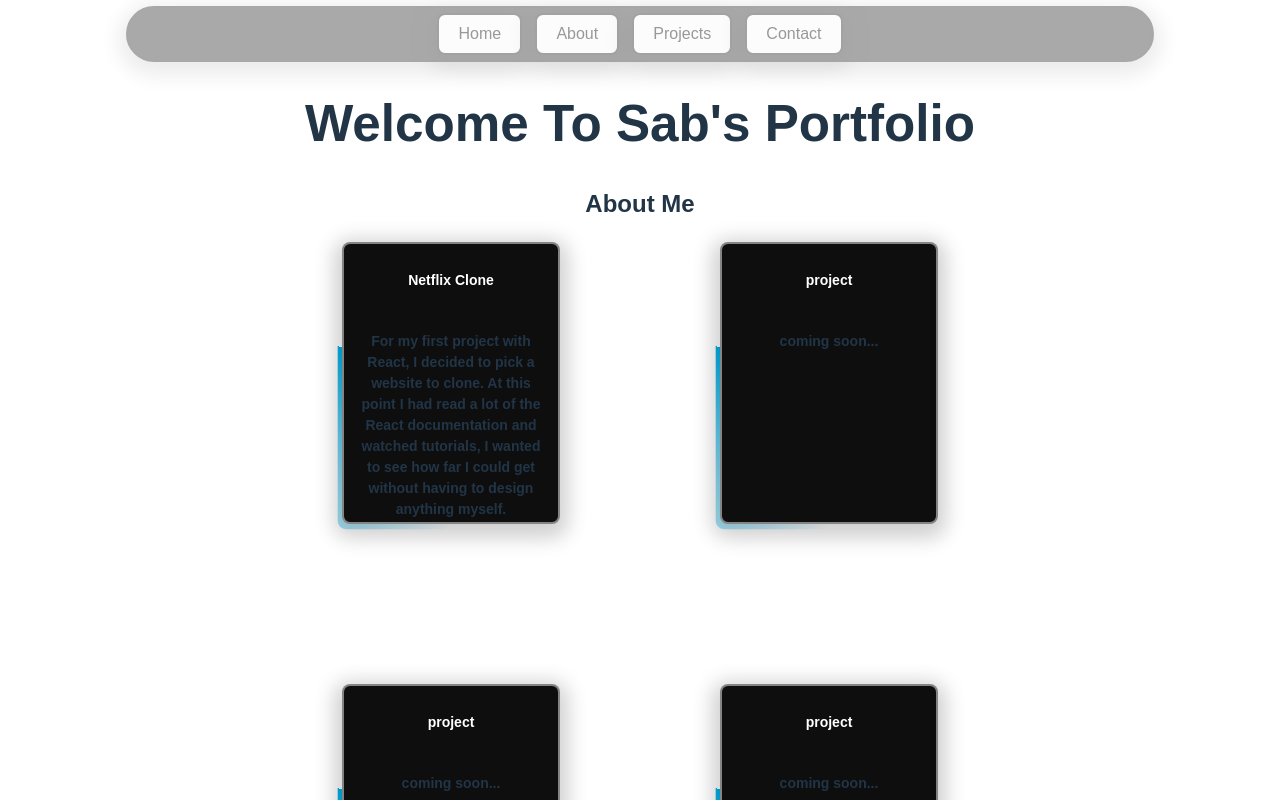
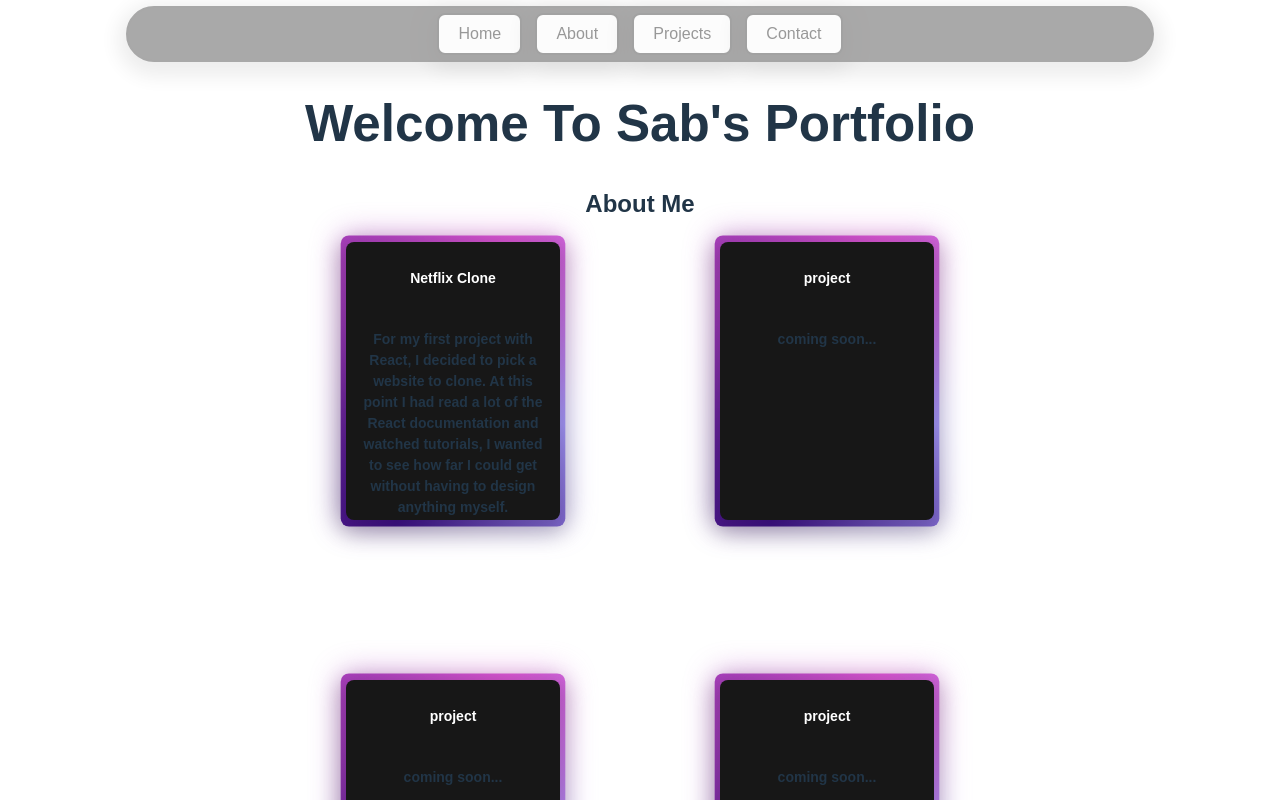
Before and after one commit to Sabalann/Portfolio, a React (Vite) app in the folder Portfolio/: page / in a window 1280 px wide. Shown: the top 800 px of the page. Built offline with nearby package versions, Linux system fonts and the light colour scheme.

Commit message:
Fixed the pseudo element appearing in front of parent issue, played with some color schemes for the cards

```diff
--- a/Portfolio/src/App.css
+++ b/Portfolio/src/App.css
@@ -59,29 +59,19 @@ button {
   position: relative;
   width: 190px;
   height: 254px;
-  background-color: #0e0e0e;
-  display: -webkit-box;
-  display: -ms-flexbox;
+  background-color: #171717;
   display: flex;
-  -webkit-box-orient: vertical;
-  -webkit-box-direction: normal;
-  -ms-flex-direction: column;
   flex-direction: column;
-  -webkit-box-pack: end;
-  -ms-flex-pack: end;
   justify-content: start;
   padding: 12px;
   gap: 12px;
   border-radius: 8px;
   cursor: pointer;
   box-shadow: 0 6px 20px 8px rgba(0, 0, 0, 0.19);
-  border: rgba(255, 255, 255, 0.49) 2px solid;
   transition: 0.5s ease;
 }
 
-.card:hover {
-  transform: scale(1.05);
-}
+
 
 
 @property --angle {
@@ -90,20 +80,43 @@ button {
   inherits: false;
 }
 
-.card::after {
+.cardBackground {
+    position: relative;
+    width: 100%;
+    height: 100%;
+    transition: 0.5s ease;
+
+}
+
+.cardBackground:hover {
+  transform: rotate(1deg) scale(1.05);
+  background: #171717;
+  background-color: #171717;
+  box-shadow: 0 8px 25px 15px rgba(0, 0, 0, 0.25);
+}
+
+.cardBackground::after, .cardBackground::before {
   position: absolute;
-  background: conic-gradient(from var(--angle), transparent 70%, #00afe6);
-  content: "";
+  background: conic-gradient(from var(--angle), #40128B, #9336B4, #DD58D6, #a89bff, #40128B);
+  /* background: conic-gradient(from var(--angle), #071952, #0B666A, #35A29F, #97FEED, #071952); */
+  /* background: conic-gradient(from var(--angle), #900C3F, #C70039, #F94C10, #F8DE22, #900C3F); */
+  /* background: conic-gradient(from var(--angle), #FF204E, #A0153E, #5D0E41, #2e004d, #FF204E); */  content: "";
   width: 100%;
   height: 100%;
   left: 50%;
   top: 50%;
-  transform: scale(1.03);
+  transform: scale(1.04);
   translate: -50% -50%;
   border-radius: 8px;
   z-index: -1;
-  padding: 3px;
-  animation: 7s spin linear infinite;
+  padding: 1px;
+  animation: 10s spin linear infinite;
+}
+
+.cardBackground::after {
+  filter: blur(15px);
+  z-index: -1;
+  opacity: 0.5;
 }
 
 @keyframes spin {
--- a/Portfolio/src/components/Card.jsx
+++ b/Portfolio/src/components/Card.jsx
@@ -1,9 +1,11 @@
 export function Card({title, description}) {
     return (
         <>
-            <div className="card">
-                <p className="cardHeading">{title}</p>
-                <p>{description}</p>
+            <div className="cardBackground">
+                <div className="card">
+                    <p className="cardHeading">{title}</p>
+                    <p>{description}</p>
+                </div>
             </div>
         </>
     )
```
